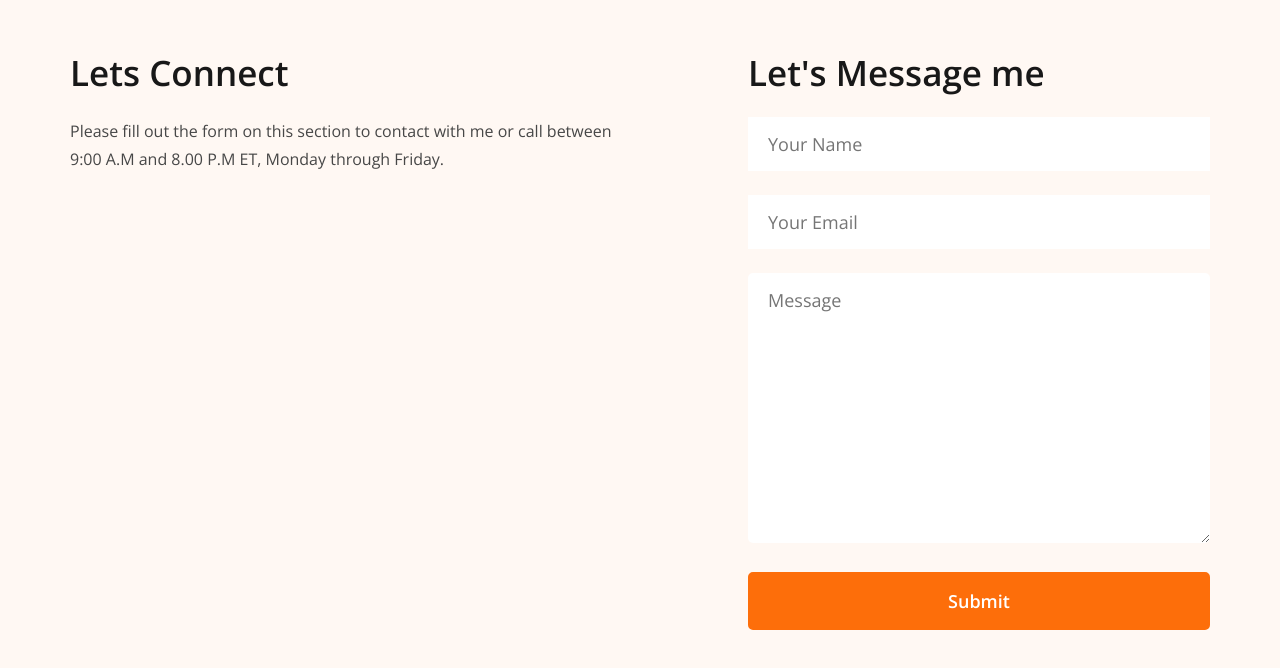
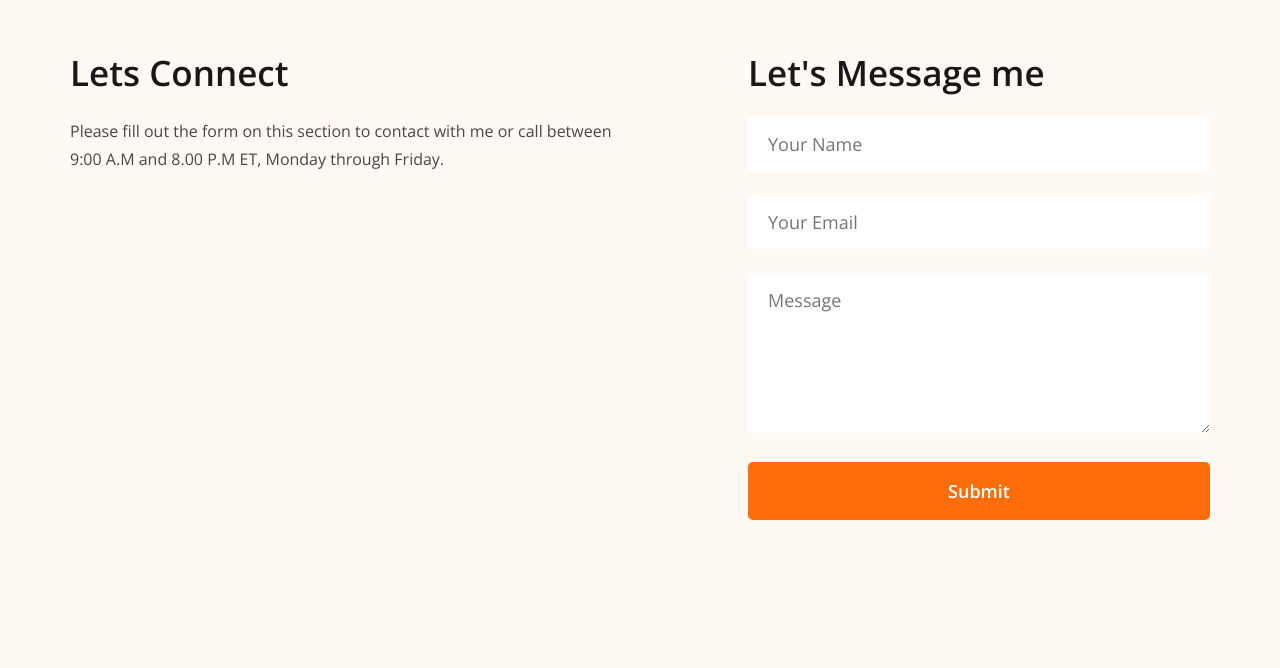
Before and after one commit to Muhammad-Hamim/Developer-portfolio, a plain HTML site: page index.html in a window 1280 px wide. Shown: the part 3559-4227 px from the top of the page. Drawn offline with nearby package versions, Linux system fonts and the light colour scheme.

Commit message:
added footer section and almost complete the site

```diff
--- a/index.html
+++ b/index.html
@@ -173,7 +173,7 @@
                             <input type="email" name="email" placeholder="Your Email">
                         </div>
                         <div class="contact-form-input">
-                            <textarea name="message" placeholder="Message" cols="30" rows="10"></textarea>
+                            <textarea name="message" placeholder="Message"></textarea>
                         </div>
                         <div class="contact-form-input">
                             <input type="submit" name="submit" value="Submit">
--- a/style.css
+++ b/style.css
@@ -341,6 +341,9 @@ footer {
     border: none;
     outline: none;
     border-radius: 5px;
+    resize: vertical;
+    min-height: 160px;
+    max-height: 350px;
 }
 
 .contact-form-input input[type="submit"] {
```
